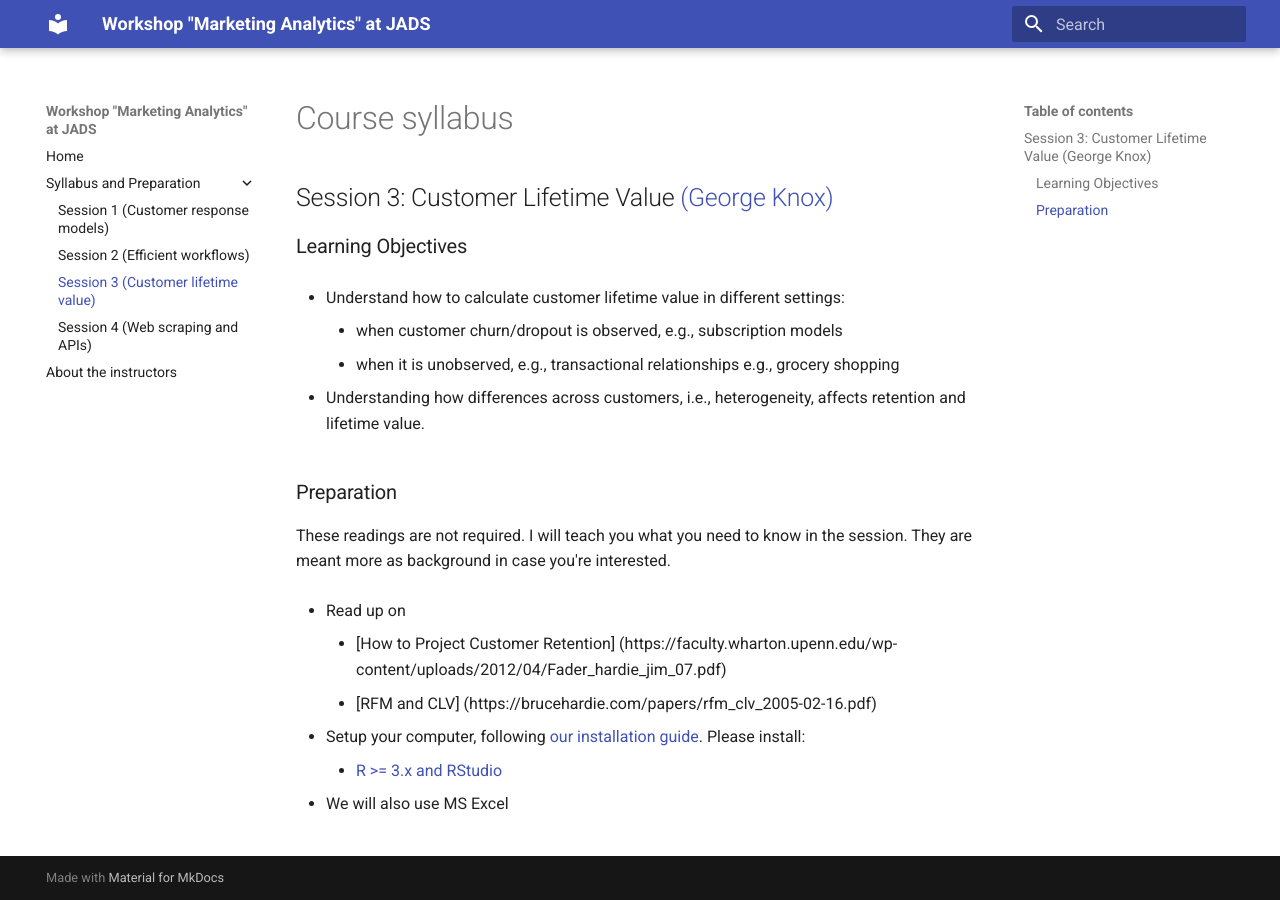
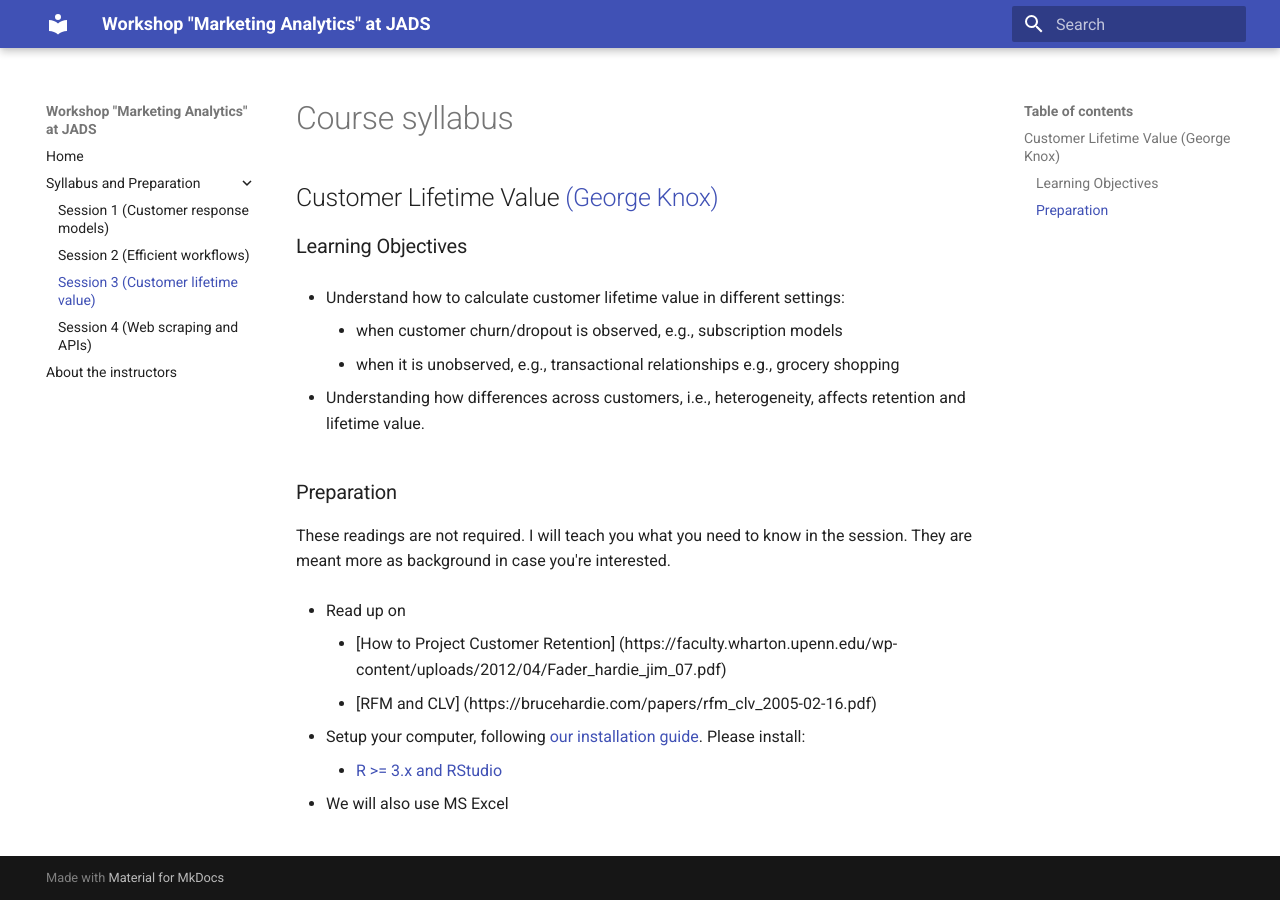
Before and after one commit to hannesdatta/course-jads2020, an MkDocs documentation site: the page built from docs/sessions/clv.md, in a window 1280 px wide. Built offline with MkDocs 1.6.1 and Material for MkDocs 9.7.7, drawn with Linux system fonts in a browser that asks for light colours.

Commit message:
update sessions

```diff
--- a/docs/sessions/clv.md
+++ b/docs/sessions/clv.md
@@ -1,6 +1,6 @@
 # Course syllabus
 
-## Session 3: Customer Lifetime Value [(George Knox)](about.md#george-knox)
+## Customer Lifetime Value [(George Knox)](../about.md#george-knox)
 
 ### Learning Objectives
 
```
Also changed, not shown: docs/sessions/customerresponse.md (+1 -1 lines), docs/sessions/scraping.md (+1 -1 lines), docs/sessions/workflows.md (+1 -1 lines).
